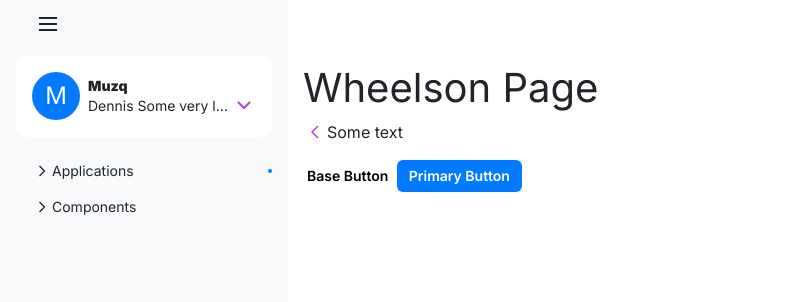
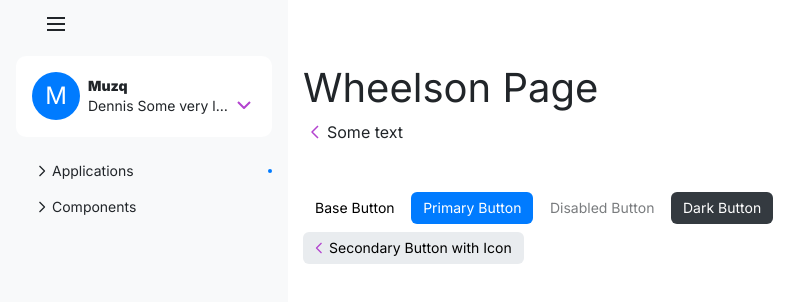
Before and after one commit to kamrade/kamrade.github.io, a React (Create React App) app: page /wheelson in a window 1280 px wide. Shown: the top 302 px of the page, without its empty margins (0-804 px from the left). Built offline with nearby package versions, Linux system fonts and the light colour scheme; the HTML template or start-up script is replaced by a standard one.

Commit message:
Base setup of ButtonComponent

```diff
--- a/src/projects/Wheelson/Wheelson.tsx
+++ b/src/projects/Wheelson/Wheelson.tsx
@@ -1,4 +1,4 @@
-import React, {useRef, useEffect} from 'react';
+import React, {useRef} from 'react';
 import { Icon } from 'shared/Icon/Icon';
 import { Button } from 'shared/Button/Button';
 
@@ -19,15 +19,27 @@ export default function Wheelson() {
       <div className="container">
         <h1>Wheelson Page</h1>
 
-        <div>
+        <div className="mb-5">
           <Icon color="#B343CF" icon="chevronLeft" size={24} stroke={1.5} />
           <span className='inline-block'>Some text</span>
         </div>
 
-        <div className="mt-3">
+        <div className="my-2">
           <Button ref={buttonRef} onClick={baseButtonClick} >Base Button</Button>{' '}
-          <Button type="primary">Primary Button</Button>
+          <Button type="primary">Primary Button</Button>{' '}
+          <Button disabled>Disabled Button</Button>{' '}
+          <Button type="dark">Dark Button</Button>{' '}
         </div>
+
+        <div className="my-2">
+          <Button type="secondary">
+            <span style={{marginLeft: '-6px'}}>
+              <Icon color="#B343CF" icon="chevronLeft" size={20} stroke={1.5} />
+            </span>
+            Secondary Button with Icon
+          </Button>{' '}
+        </div>
+
 
 
       </div>
--- a/src/shared/Button/Button.module.scss
+++ b/src/shared/Button/Button.module.scss
@@ -1,17 +1,12 @@
 @import "src/styles/bootstrap/variables";
 @import "src/styles/bootstrap/mixins";
 
-.ButtonBox {
-  position: relative;
-  display: inline-block;
-}
-
 .ButtonBase {
   display: inline-block;
-  font-weight: 600;
+  font-weight: 400;
   font-size: 0.875rem;
   line-height: 1.45;
-  padding: 0 .25rem;
+  padding: 0 .75rem;
   outline: none;
   border: none;
   background-color: transparent;
@@ -20,7 +15,7 @@
   box-shadow: none;
   transition: background .3s $transitionFunc;
 
-  &:hover {
+  &:not(:disabled):hover {
     background-color: $gray-200;
   }
 
@@ -28,22 +23,62 @@
     background-color: $gray-300;
   }
 
+  &:disabled {
+    opacity: $btn-disabled-opacity;
+    color: $gray-900;
+    cursor: default;
+  }
+
   &:focus {
     outline: none;
     box-shadow: $buttonFocused;
   }
 
-  &.ButtonPrimary {
-    background-color: $primary;
-    color: $white;
-    padding: 0 .75rem;
+  &.Secondary {
+    background-color: $gray-200;
 
     &:hover {
-    background-color: darken($primary, 5%);
+      background-color: darken($gray-200, $hover-factor);
     }
 
     &:active {
-    background-color: darken($primary, 10%);
+      background-color: darken($gray-200, $active-factor);
+    }
+
+    &:focus {
+      outline: none;
+      box-shadow: $buttonFocused;
+    }
+  }
+
+  &.Primary {
+    background-color: $primary;
+    color: $white;
+
+    &:hover {
+      background-color: darken($primary, $hover-factor);
+    }
+
+    &:active {
+      background-color: darken($primary, $active-factor);
+    }
+
+    &:focus {
+      outline: none;
+      box-shadow: $buttonFocused;
+    }
+  }
+
+  &.Dark {
+    background-color: $gray-800;
+    color: $white;
+
+    &:hover {
+      background-color: darken($gray-800, $hover-factor);
+    }
+
+    &:active {
+      background-color: darken($gray-800, $active-factor);
     }
 
     &:focus {
--- a/src/shared/Button/Button.tsx
+++ b/src/shared/Button/Button.tsx
@@ -1,9 +1,22 @@
-import React, { memo, forwardRef, ForwardedRef } from 'react';
+/*
+  ## Button roadmap
+  - [ ] Loading
+  - [ ] Icon
+  - [ ] Negative margin for child Icons
+  - [ ] Size
+  - [ ] Block
+  - [ ] Outline
+  - [ ] More themes
+  - [ ] More themes
+  - [ ] Use mixins and loops for theming and sizing.
+*/
+
+import React, { memo, forwardRef, ForwardedRef, ForwardRefRenderFunction } from 'react';
 import s from './Button.module.scss';
 import classNames from 'classnames/bind';
 import { tuple } from 'shared/utils/type';
 
-const ButtonTypes = tuple('primary', 'secondary');
+const ButtonTypes = tuple('primary', 'secondary', 'dark');
 export type ButtonType = typeof ButtonTypes[number];
 
 const sx = classNames.bind(s);
@@ -12,13 +25,18 @@ export interface IBaseButtonProps {
   type?: ButtonType;
   children: any;
   onClick?: React.MouseEventHandler<HTMLElement>;
+  disabled?: boolean;
 }
 
-export const Button = memo( forwardRef( (props: IBaseButtonProps, ref: ForwardedRef<any> ) => {
+const InternalButton: ForwardRefRenderFunction<unknown, IBaseButtonProps> = (props: IBaseButtonProps, ref: ForwardedRef<any> ) => {
+
+  const {type, children, ...rest} = props;
 
   let buttonClassNames = sx({
     ButtonBase: true,
-    ButtonPrimary: props.type === 'primary'
+    Primary: type === 'primary',
+    Secondary: type === 'secondary',
+    Dark: type === 'dark'
   });
 
   const handleClick = (e: React.MouseEvent<HTMLButtonElement>) => {
@@ -31,10 +49,14 @@ export const Button = memo( forwardRef( (props: IBaseButtonProps, ref: Forwarded
   }
 
   return (
-    <div className={s.ButtonBox}>
-      <button ref={ref} onClick={handleClick} type="button" className={buttonClassNames}>
-        {props.children}
-      </button>
-    </div>
+    <button { ...rest } ref={ref} onClick={handleClick} type="button" className={buttonClassNames}>
+      {children}
+    </button>
   );
-}));
+};
+
+const Button = memo(forwardRef<unknown, IBaseButtonProps>( InternalButton ));
+
+Button.displayName = 'Button';
+
+export { Button };
--- a/src/styles/bootstrap/project-variables.scss
+++ b/src/styles/bootstrap/project-variables.scss
@@ -4,8 +4,12 @@ $zIndexAsideToggler: $zIndexAside + 1;
 
 $asideWidth: 18rem;
 
+$hover-factor: 5%;
+$active-factor: 10%;
+
 $transitionFunc: cubic-bezier(0.15, 0.5, 0.5, 1);
 $buttonFocused: 0 0 0 .2rem rgba(0,0,0,0.1);
+$btn-disabled-opacity: 0.6;
 
 $grid-breakpoints: (
   xs: 0,
```
Lines whose indentation alone changed are shown as unchanged.
